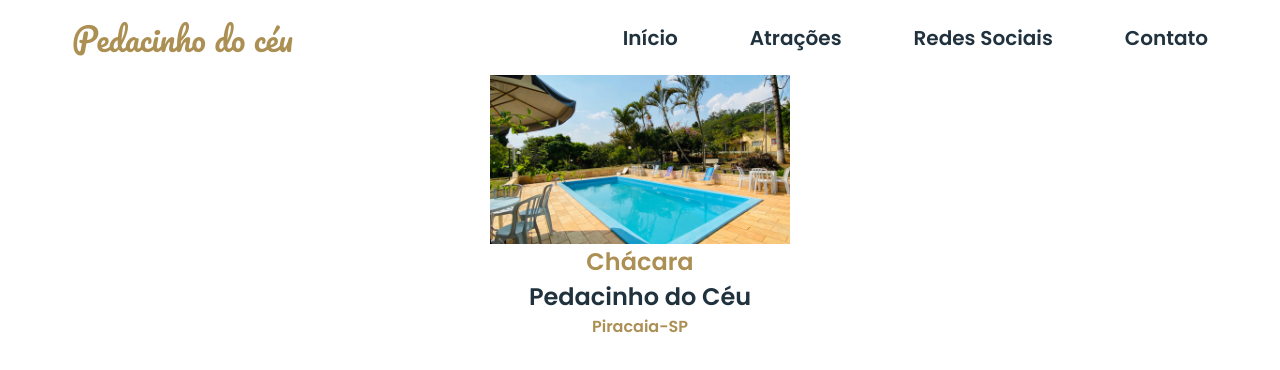
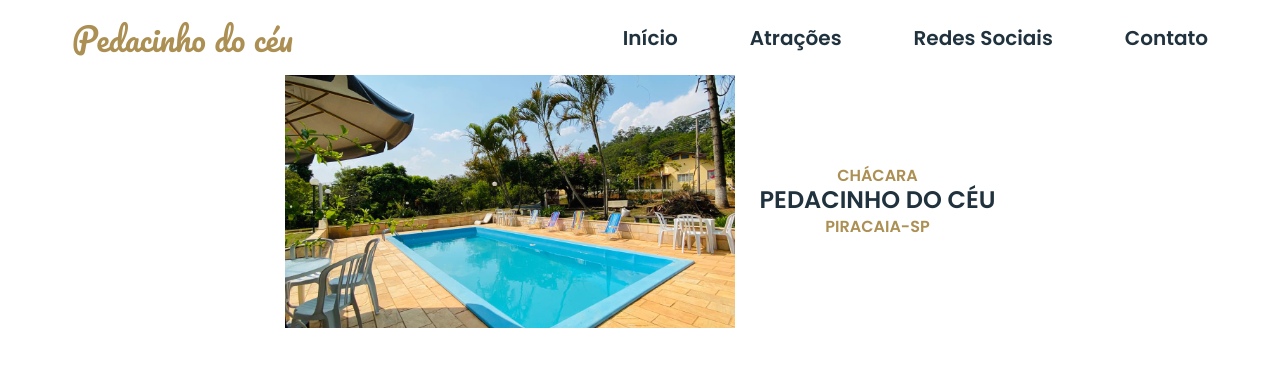
Before and after one commit to leuzaoo/pedacinho-do-ceu, a website: page index.html in a window 1280 px wide. Drawn offline with nearby package versions, Linux system fonts and the light colour scheme.

Commit message:
Update tablet version

```diff
--- a/index.html
+++ b/index.html
@@ -40,17 +40,14 @@
     <section>
       <div class="pool">
         <img class="pool-image" src="img/pool-img.jpeg" alt="pool-img" />
-      </div>
-    </section>
-
-    <section>
         <div>
           <h1>
             Chácara
             <br />
             <span class="span-name">Pedacinho do Céu</span>
+            <p class="city-name">Piracaia-SP</p>
           </h1>
-        <p class="city-name">Piracaia-SP</p>
+        </div>
       </div>
     </section>
   </body>
--- a/scss/style.scss
+++ b/scss/style.scss
@@ -38,6 +38,7 @@ li {
 h1 {
   color: variables.$orange-color;
   text-align: center;
+  text-transform: uppercase;
 }
 
 .span-name {
@@ -50,10 +51,11 @@ h1 {
   text-align: center;
 }
 
-.pool{
+.pool {
   width: 100%;
   padding: 0 56px;
   display: flex;
+  flex-direction: column;
   justify-content: center;
   align-items: center;
 }
@@ -70,7 +72,7 @@ img {
   }
 
   .logo-name {
-    font-size: 24p-x;
+    font-size: 24px;
   }
 
   ul {
@@ -79,6 +81,26 @@ img {
 
   li {
     font-size: 16px;
+  }
+
+  .pool {
+    padding: 0 72px;
+    gap: 25px;
+    flex-direction: row;
+  }
+
+  img {
+    width: 450px;
+  }
+
+  h1 {
+    font-size: 16px;
+    line-height: 150%;
+  }
+
+  .span-name{
+    margin: 20px 0;
+    font-size: 24px;
   }
 }
 
```
Also changed, not shown: css/style.css, 1 other file. Lines whose indentation alone changed are shown as unchanged.
